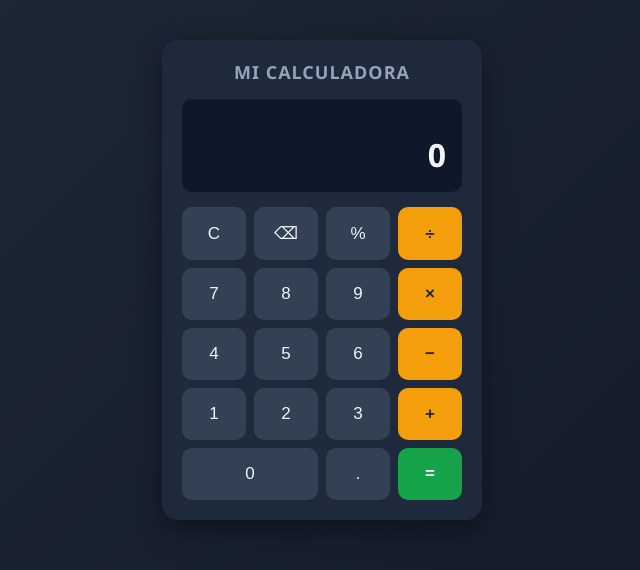
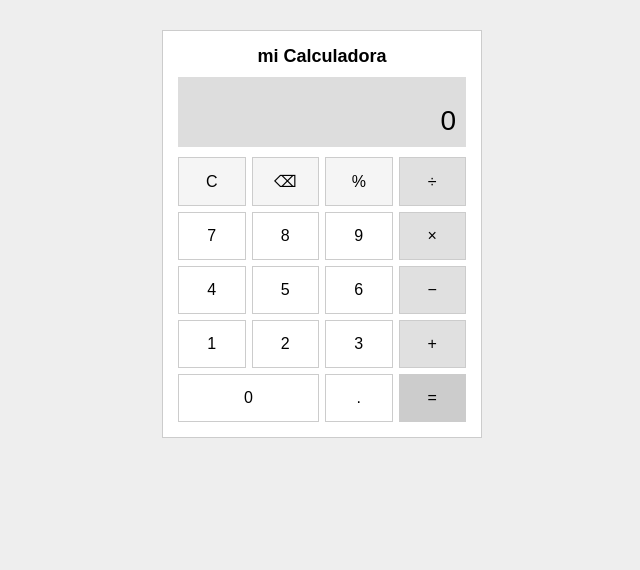
Before and after one commit to lyshads07/calculadora-web, a plain HTML site: page index.html in a window 1280 px wide. Shown: the whole page, without its empty margins (318-958 px from the left). Drawn offline with Linux system fonts and the light colour scheme.

Commit message:
modificacion del style

```diff
--- a/style.css
+++ b/style.css
@@ -1,139 +1,29 @@
-* {
-  box-sizing: border-box;
-  margin: 0;
-  padding: 0;
-}
+* { box-sizing: border-box; margin: 0; padding: 0; }
 
 body {
-  font-family: "Segoe UI", Arial, sans-serif;
-  background: linear-gradient(135deg, #1f2937, #111827);
+  font-family: Arial, sans-serif;
+  background: #eeeeee;
   display: flex;
   justify-content: center;
-  align-items: flex-start;
-  min-height: 100vh;
-  padding: 40px 10px;
+  padding: 30px 10px;
 }
 
 .calculadora {
   width: 320px;
-  background: #1e293b;
-  border-radius: 16px;
-  padding: 20px;
-  box-shadow: 0 10px 30px rgba(0, 0, 0, 0.4);
-  color: #f1f5f9;
+  background: #ffffff;
+  border: 1px solid #cccccc;
+  padding: 15px;
 }
 
-h1 {
-  font-size: 18px;
-  margin-bottom: 15px;
-  text-align: center;
-  letter-spacing: 1px;
-  color: #94a3b8;
-  text-transform: uppercase;
-}
+h1 { font-size: 18px; margin-bottom: 10px; text-align: center; }
 
-.pantalla {
-  background: #0f172a;
-  border-radius: 10px;
-  padding: 16px;
-  margin-bottom: 15px;
-  text-align: right;
-}
+.pantalla { background: #dddddd; padding: 10px; margin-bottom: 10px; text-align: right; }
+.operacion-anterior { font-size: 14px; color: #555555; min-height: 18px; }
+.pantalla-principal { font-size: 28px; }
 
-.operacion-anterior {
-  font-size: 14px;
-  color: #64748b;
-  min-height: 18px;
-}
-
-.pantalla-principal {
-  font-size: 32px;
-  font-weight: 600;
-}
-
-.teclado {
-  display: grid;
-  grid-template-columns: repeat(4, 1fr);
-  gap: 8px;
-}
-
-.btn {
-  padding: 16px 0;
-  font-size: 17px;
-  border: none;
-  border-radius: 10px;
-  background: #334155;
-  color: #f1f5f9;
-  cursor: pointer;
-  transition: transform 0.08s ease, background 0.15s ease;
-}
-
-.btn:hover {
-  background: #475569;
-}
-
-.btn:active {
-  transform: scale(0.95);
-}
-
-.btn-operador {
-  background: #f59e0b;
-  color: #1e293b;
-  font-weight: 600;
-}
-
-.btn-operador:hover {
-  background: #fbbf24;
-}
-
-.btn-igual {
-  background: #16a34a;
-  font-weight: 600;
-}
-
-.btn-igual:hover {
-  background: #22c55e;
-}
-
-.btn-cero {
-  grid-column: span 2;
-}
-
-.historial {
-  margin-top: 18px;
-  border-top: 1px solid #334155;
-  padding-top: 12px;
-}
-
-.historial-header {
-  display: flex;
-  justify-content: space-between;
-  align-items: center;
-}
-
-.historial-header h2 {
-  font-size: 14px;
-  color: #94a3b8;
-}
-
-.btn-limpiar-historial {
-  font-size: 12px;
-  cursor: pointer;
-  background: none;
-  border: none;
-  color: #f87171;
-}
-
-.lista-historial {
-  list-style: none;
-  margin-top: 10px;
-  max-height: 120px;
-  overflow-y: auto;
-  font-size: 13px;
-}
-
-.lista-historial li {
-  padding: 6px 4px;
-  border-bottom: 1px solid #334155;
-  color: #cbd5e1;
-}
+.teclado { display: grid; grid-template-columns: repeat(4, 1fr); gap: 6px; }
+.btn { padding: 14px 0; font-size: 16px; border: 1px solid #cccccc; background: #f5f5f5; cursor: pointer; }
+.btn-numero { background: #ffffff; }
+.btn-operador { background: #e0e0e0; }
+.btn-igual { background: #cccccc; }
+.btn-cero { grid-column: span 2; }
```
